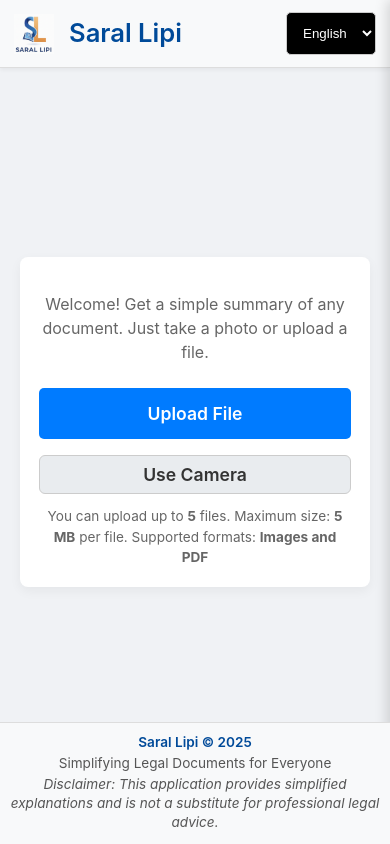
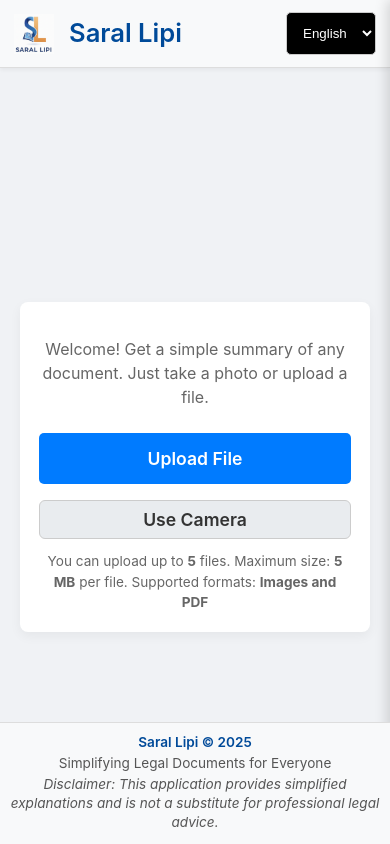
Before and after one commit to jyothi-kumari-10/saral-lipi, a React (Vite) app in the folder frontend/: page / in a window 390 px wide. Built offline with nearby package versions, Linux system fonts and the light colour scheme.

Commit message:
Fix mobile content cut-off by removing body flex centering

```diff
--- a/frontend/src/App.css
+++ b/frontend/src/App.css
@@ -594,6 +594,20 @@ body {
     height: 40px;
   }
 
+  body {
+    height: auto;
+    overflow-y: auto;
+  }
+
+  .App {
+    min-height: auto;
+  }
+
+  .upload-container {
+    margin-top: 90px;  /* header offset */
+    padding-bottom: 20px;
+  }
+
   /* Upload / cards spacing */
   .upload-card {
     padding: 1.2rem;
```
